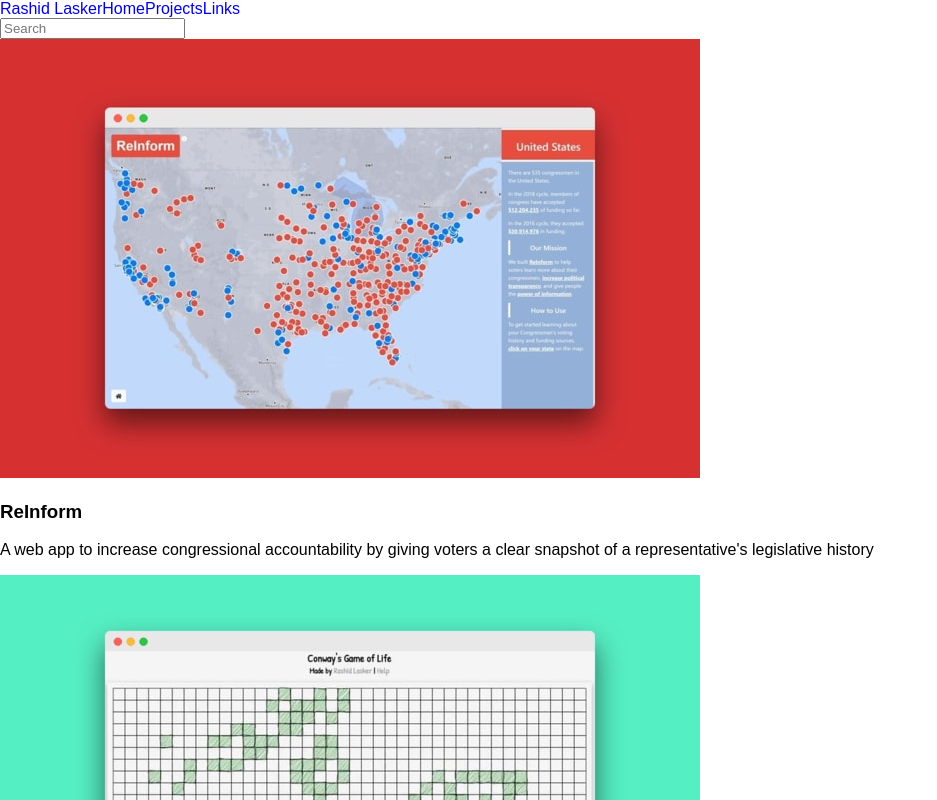
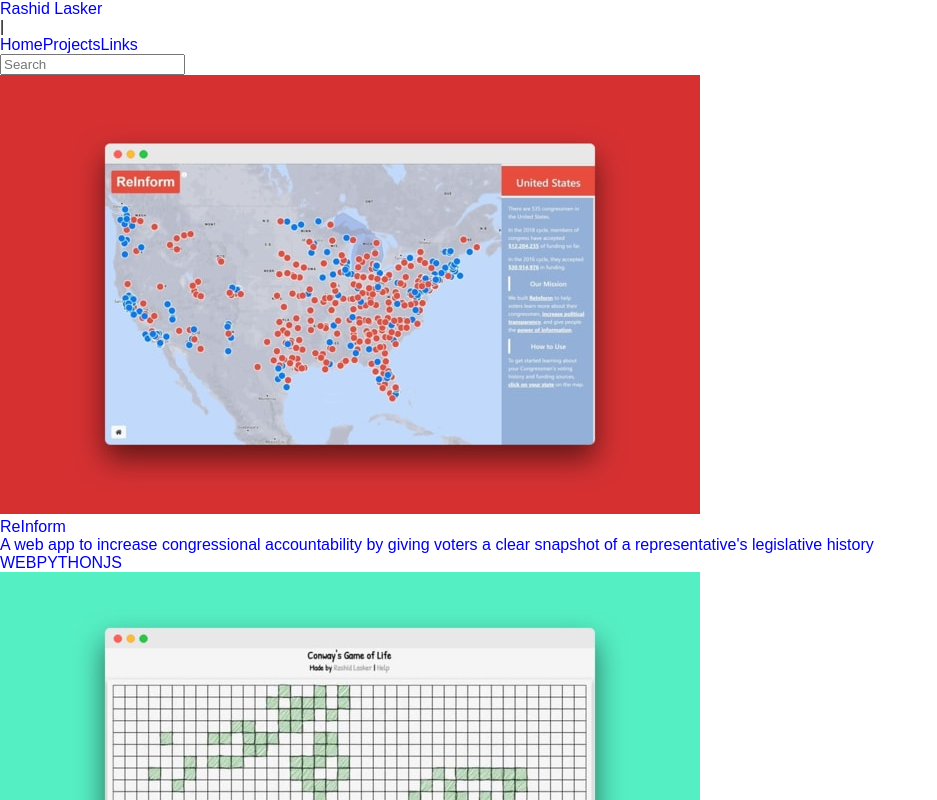
Before and after one commit to rashidlasker/rashidlasker.github.io, a React (Create React App) app: page /projects in a window 1280 px wide. Shown: the top 800 px of the page, without its empty margins (0-937 px from the left). Built offline with nearby package versions, Linux system fonts and the light colour scheme.

Commit message:
change divs

```diff
--- a/src/components/ProjectCard.js
+++ b/src/components/ProjectCard.js
@@ -2,12 +2,19 @@ import React from 'react';
 
 const ProjectCard = ({ img, data }) => {
   return (
-    <div className="project">
-      <img src={img} />
-      <div className="project-text">
-        <h3>{data['title']}</h3>
-        <p>{data['summary']}</p>
-      </div>
+    <div className="card">
+      <a href="#">
+        <img src={img} />
+        <div className="card-body">
+          <div className="card-title">{data['title']}</div>
+          <div className="card-text">{data['summary']}</div>
+          <div className="card-tags">
+            <span className="card-tag">WEB</span>
+            <span className="card-tag">PYTHON</span>
+            <span className="card-tag">JS</span>
+          </div>
+        </div>
+      </a>
     </div>
   );
 }
--- a/src/components/ProjectList.js
+++ b/src/components/ProjectList.js
@@ -7,23 +7,16 @@ const images = importAll(require.context('../img/projects', false, /\.(PNG|JPE?G
 const ProjectList = ({ projects }) => {
   const projectDataKeys = Object.keys(projects);
 
-  const Projects = () => {
-    if (projectDataKeys.length === 0) {
-      return(
-        <h1>Oops! Can't find anything...</h1>
-      )
-    } else {
-      return projectDataKeys.map(key => {
-        return (
-          <ProjectCard key={key} data={projects[key]} img={images[projects[key]['imageLink']]} />
-        )
-      })
-    }
-  }
-
   return (
     <div>
-      {<Projects/>}
+      {projectDataKeys.length === 0
+      ? <h1>Oops! Can't find anything...</h1>
+      : projectDataKeys.map(key => {
+          return (
+            <ProjectCard key={key} data={projects[key]} img={images[projects[key]['imageLink']]} />
+          )
+        })
+      }
     </div>
   );
 }
--- a/src/views/App.js
+++ b/src/views/App.js
@@ -8,10 +8,11 @@ const App = () => {
     <Router>
       <div className="App">
         <nav>
-          <Link to="">Rashid Lasker</Link>
-          <Link to="">Home</Link>
-          <Link to="/projects/">Projects</Link>
-          <Link to="/links/">Links</Link>
+          <Link className="link link-1" to="">Rashid Lasker</Link>
+          <div className="divider">|</div>
+          <Link className="link link-2" to="">Home</Link>
+          <Link className="link link-3" to="/projects/">Projects</Link>
+          <Link className="link link-4" to="/links/">Links</Link>
         </nav>
         <div className="content">
           <Route path="/" exact component={Home} />
```
